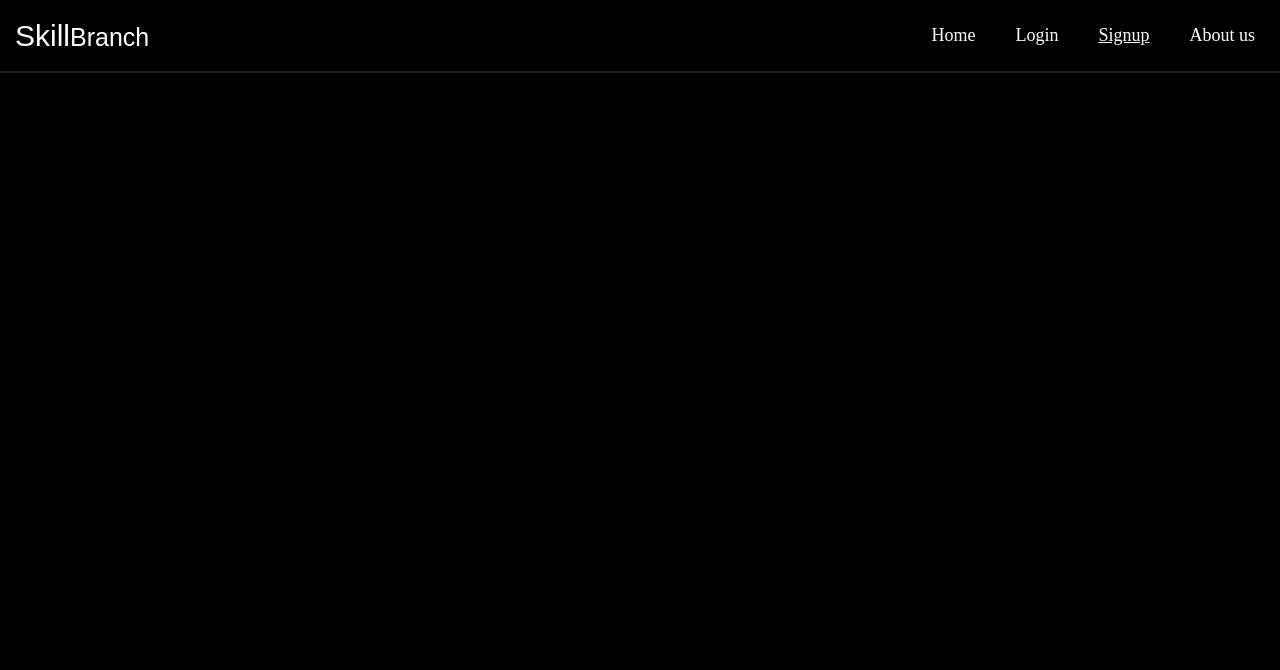
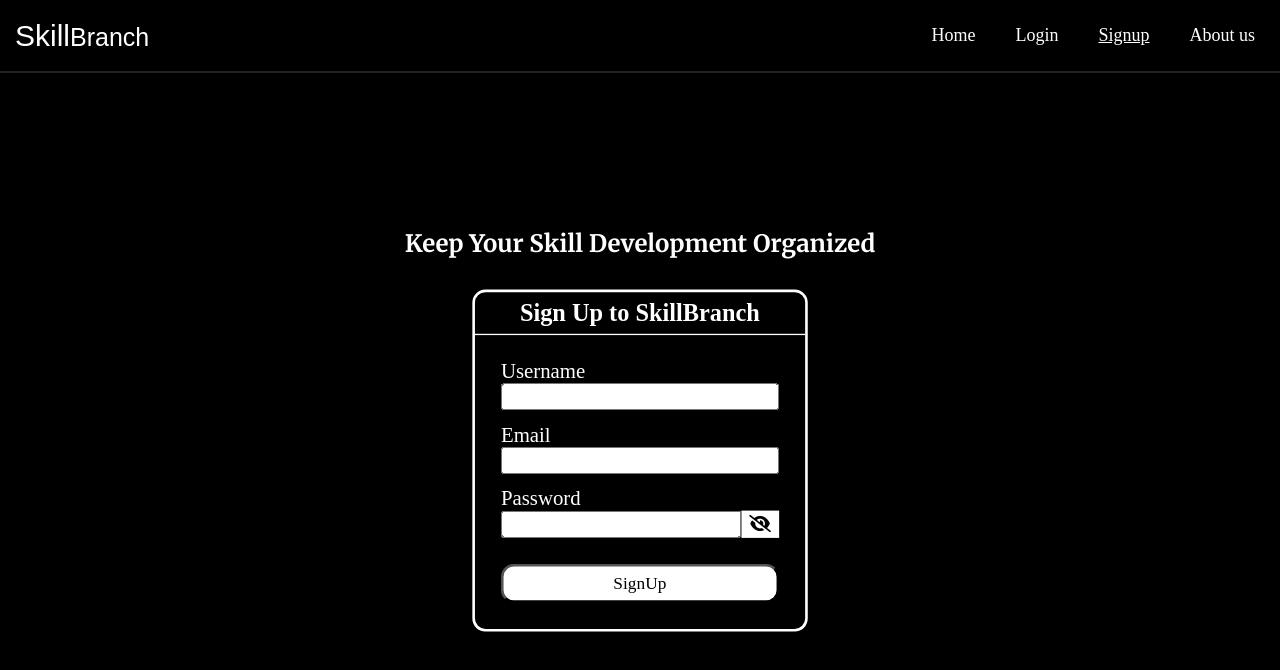
Before and after one commit to S-Astralcoder/SkillBranch, a website: page Frontend/pages/signup.html in a window 1280 px wide. Drawn offline with Linux system fonts and the light colour scheme; a web font is replaced by a local one.

Commit message:
Add registration and login forms with styling in new register.css. Update about_us.html for content clarity and center alignment. Enhance home.css with new form styles and background color.

```diff
--- a/Frontend/css/home.css
+++ b/Frontend/css/home.css
@@ -10,12 +10,16 @@
     --color : hsl(0, 0%, 100%);
 
     --mob-nav-border-color: hsl(0, 0%, 100%);
+
+    --form-border-color : hsl(0, 0%, 100%);
+    --form-button-text-color: hsl(0, 0%, 0%);
 }
 
 body {
     margin: 0px;
     min-width: 360px;
     z-index: 0;
+    background-color: var(--background-color);
 }
 
 
@@ -133,6 +137,10 @@ body {
     align-items: center;
 }
 
+.center-text{
+    text-align: center;
+}
+
 #welcome p {
     text-align: center;
     font-family: "Merriweather";
--- /dev/null
+++ b/Frontend/css/register.css
@@ -0,0 +1,70 @@
+#invite-call {
+    text-align: center;
+    font-family: "Merriweather";
+}
+
+.form {
+    border: var(--form-border-color) solid 2px;
+    border-radius: 10px;
+
+    scale: 1.3;
+}
+
+
+
+#form-content-container {
+    margin-right: 20px;
+    margin-left: 20px;
+    margin-bottom: 20px;
+
+
+    display: flex;
+    flex-direction: column;
+    row-gap: 10px;
+}
+
+#form-header {
+    text-align: center;
+    border-bottom: var(--form-border-color) solid 1px;
+    margin-top: 5px;
+    padding-bottom: 5px;
+}
+
+#email-box, #name-box {
+    display: flex;
+    flex-direction: column;
+}
+
+#password-input-container {
+    display: flex;
+}
+
+#submit-btn {
+    width: 100%;
+}
+
+#show-password {
+    background-color: var(--form-border-color);
+    color: var(--form-button-text-color);
+    border: none;
+}
+
+#show-password:active {
+    scale: 0.97;
+}
+
+.submit-btn {
+    margin-top: 10px;
+    border-radius: 10px;
+    font-family: "Rye";
+    padding: 5px;
+    background-color: var(--form-border-color);
+}
+
+.submit-btn:hover{
+    scale: 1.01;
+}
+
+.submit-btn:active {
+    scale: 0.99;
+}
--- a/Frontend/pages/signup.html
+++ b/Frontend/pages/signup.html
@@ -9,6 +9,7 @@
 
 
     <link rel="stylesheet" href="../css/home.css">
+    <link rel="stylesheet" href="../css/register.css">
 
     <link rel="preconnect" href="https://fonts.googleapis.com">
     <link rel="preconnect" href="https://fonts.gstatic.com" crossorigin>
@@ -46,7 +47,30 @@
         </aside>
     </header>
     <main id="home-page-content" class="center-content content-container">
+        <h2 id="invite-call">Keep Your Skill Development Organized</h2>
+        <form action="" id="signup-form" class="form">
+            <h3 id="form-header">Sign Up to SkillBranch</h3>
+            <div id="form-content-container">
 
+                <div id="name-box">
+                    <label for="name">Username</label>
+                    <input type="text" id="name">
+                </div>
+
+                <div id="email-box">
+                    <label for="email">Email</label>
+                    <input type="text" id="email">
+                </div>
+                <div id="password-box">
+                    <label for="password">Password</label>
+                    <div id="password-input-container">
+                        <input type="password" name="password">
+                        <button id="show-password" type="button"><i class="fa-solid fa-eye-slash"></i></button>
+                    </div>
+                    </div>
+                <button type="submit" id="submit-btn" class="submit-btn">SignUp</button>
+            </div>
+        </form>
     </main>
 
 </body>
```
Also changed, not shown: Frontend/pages/about_us.html (+11 -1 lines), Frontend/pages/login.html (+19 -1 lines), Frontend/pages/dashboard.html (added).
